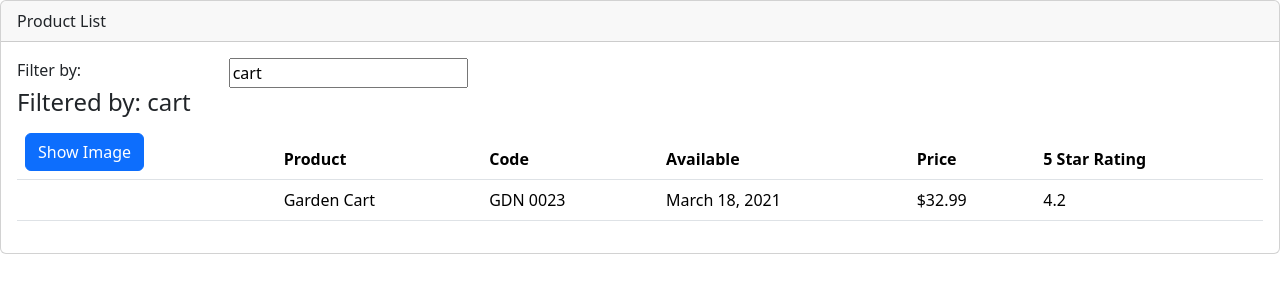
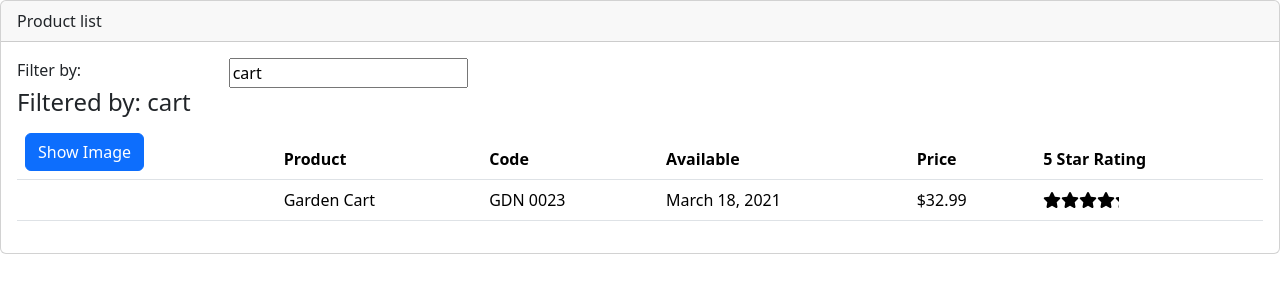
Before and after one commit to Stevenragy/angular-getting-started, an Angular app: page / in a window 1280 px wide. Shown: the top 300 px of the page. Built offline with nearby package versions, Linux system fonts and the light colour scheme.

Commit message:
lesson 8: handling inputs and outputs

```diff
--- a/angular.json
+++ b/angular.json
@@ -21,9 +21,14 @@
             "assets": ["src/favicon.ico", "src/assets"],
             "styles": [
               "node_modules/bootstrap/dist/css/bootstrap.css",
-              "src/styles.css"
+              "node_modules/@fortawesome/fontawesome-free/css/all.css",
+              "src/styles.css",
+              "node_modules/@fortawesome/fontawesome-free/css/all.css"
             ],
-            "scripts": ["node_modules/bootstrap/dist/js/bootstrap.js"]
+            "scripts": [
+              "node_modules/bootstrap/dist/js/bootstrap.js",
+              "node_modules/@fortawesome/fontawesome-free/js/all.js"
+            ]
           },
           "configurations": {
             "production": {
--- a/package.json
+++ b/package.json
@@ -18,7 +18,10 @@
     "@angular/platform-browser": "^17.0.0",
     "@angular/platform-browser-dynamic": "^17.0.0",
     "@angular/router": "^17.0.0",
+    "@fortawesome/angular-fontawesome": "^0.14.1",
     "@fortawesome/fontawesome-free": "^6.5.1",
+    "@fortawesome/fontawesome-svg-core": "^6.5.1",
+    "@fortawesome/free-solid-svg-icons": "^6.4.2",
     "bootstrap": "^5.3.2",
     "font-awesome": "^4.7.0",
     "rxjs": "~7.8.0",
--- a/src/app/products/product-list.component.html
+++ b/src/app/products/product-list.component.html
@@ -47,7 +47,12 @@
             <td>
               {{ product.price | currency : "USD" : "symbol" : "1.2-2" }}
             </td>
-            <td>{{ product.starRating }}</td>
+            <td>
+              <pm-star
+                [rating]="product.starRating"
+                (ratingClicked)="onRatingClicked($event)"
+              ></pm-star>
+            </td>
           </tr>
           }
         </tbody>
--- a/src/app/products/product-list.component.ts
+++ b/src/app/products/product-list.component.ts
@@ -3,16 +3,17 @@ import { Component, OnInit } from '@angular/core';
 import { FormsModule } from '@angular/forms';
 import { IProduct } from './product';
 import { ConvertToSpacesPipe } from '../shared/convert-to-spaces.pipe';
+import { StarComponent } from '../shared/star-component/star.component';
 
 @Component({
   selector: 'pm-products',
   standalone: true,
-  imports: [FormsModule, CommonModule, ConvertToSpacesPipe],
+  imports: [FormsModule, CommonModule, ConvertToSpacesPipe, StarComponent],
   templateUrl: './product-list.component.html',
   styleUrl: './product-list.component.css',
 })
 export class ProductListComponent implements OnInit {
-  pageTitle = 'Product List';
+  pageTitle = 'Product list';
   imageWidth = 50;
   imageMargin = 2;
   showImage = false;
@@ -66,4 +67,7 @@ export class ProductListComponent implements OnInit {
   ngOnInit(): void {
     this.listFilter = 'cart';
   }
+  onRatingClicked(value: string): void {
+    this.pageTitle = 'Product list: ' + value;
+  }
 }
--- /dev/null
+++ b/src/app/shared/star-component/star.component.css
@@ -0,0 +1,6 @@
+.crop {
+  overflow: hidden;
+}
+div {
+  cursor: pointer;
+}
--- /dev/null
+++ b/src/app/shared/star-component/star.component.html
@@ -0,0 +1,14 @@
+<div
+  class="crop"
+  title="{{ rating }}"
+  style="width: {{ cropWidth }}px"
+  (click)="onClick()"
+>
+  <div style="width: 90px">
+    <fa-icon [icon]="faStar"></fa-icon>
+    <fa-icon [icon]="faStar"></fa-icon>
+    <fa-icon [icon]="faStar"></fa-icon>
+    <fa-icon [icon]="faStar"></fa-icon>
+    <fa-icon [icon]="faStar"></fa-icon>
+  </div>
+</div>
--- /dev/null
+++ b/src/app/shared/star-component/star.component.ts
@@ -0,0 +1,31 @@
+import {
+  Component,
+  EventEmitter,
+  Input,
+  OnChanges,
+  Output,
+  SimpleChanges,
+} from '@angular/core';
+import { FontAwesomeModule } from '@fortawesome/angular-fontawesome';
+import { faStar } from '@fortawesome/free-solid-svg-icons';
+
+@Component({
+  standalone: true,
+  selector: 'pm-star',
+  templateUrl: './star.component.html',
+  styleUrl: './star.component.css',
+  imports: [FontAwesomeModule],
+})
+export class StarComponent implements OnChanges {
+  @Input() rating: number = 0;
+  cropWidth = 90;
+  faStar = faStar;
+  @Output() ratingClicked: EventEmitter<string> = new EventEmitter<string>();
+  ngOnChanges(changes: SimpleChanges): void {
+    this.cropWidth = this.rating * (90 / 5);
+  }
+
+  onClick(): void {
+    this.ratingClicked.emit(`The rating ${this.rating} has been clicked`);
+  }
+}
```
Also changed, not shown: 1 other file (tests, documents, lock files or other folders).
